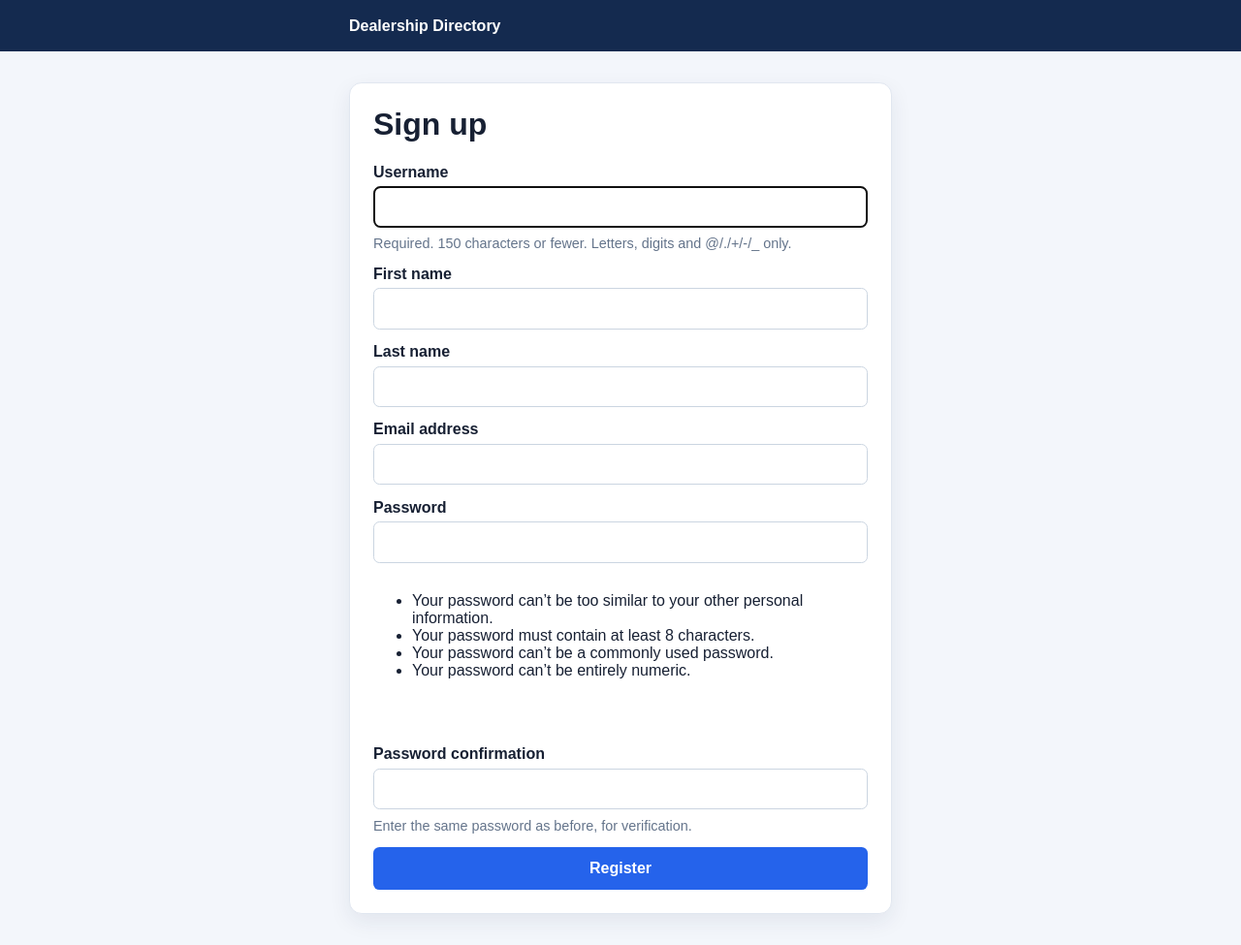
After one commit to priyabhosale87552/xrwvm-fullstack_developer_capstone, a Django app: page /register/ in a window 1280 px wide. The commit adds this page. Shown: the whole page at 97% size. Run offline with Django 5.2, Linux system fonts and the light colour scheme.

```diff
--- a/server/djangoapp/forms.py
+++ b/server/djangoapp/forms.py
@@ -1,6 +1,14 @@
 from django import forms
+from django.contrib.auth import get_user_model
+from django.contrib.auth.forms import UserCreationForm
 
 from .models import Review
+
+
+class RegistrationForm(UserCreationForm):
+    class Meta(UserCreationForm.Meta):
+        model = get_user_model()
+        fields = ("username", "first_name", "last_name", "email")
 
 
 class ReviewForm(forms.ModelForm):
--- a/server/djangoapp/templates/djangoapp/home.html
+++ b/server/djangoapp/templates/djangoapp/home.html
@@ -101,6 +101,7 @@
                     </form>
                 {% else %}
                     <a href="{% url 'web-login' %}">Log in</a>
+                    <a href="{% url 'web-register' %}">Sign up</a>
                 {% endif %}
             </div>
         </div>
--- a/server/djangoapp/templates/djangoapp/login.html
+++ b/server/djangoapp/templates/djangoapp/login.html
@@ -17,6 +17,7 @@
         input { width: 100%; padding: .75rem; border: 1px solid #cbd5e1; border-radius: .4rem; font: inherit; }
         button { padding: .8rem 1rem; border: 0; border-radius: .4rem; background: #2563eb; color: white; font: inherit; font-weight: 700; cursor: pointer; }
         .error { color: #b91c1c; }
+        .signup { margin-bottom: 0; color: #64748b; }
     </style>
 </head>
 <body>
@@ -34,6 +35,7 @@
             </label>
             <button type="submit">Log in</button>
         </form>
+        <p class="signup">New here? <a href="{% url 'web-register' %}">Create an account</a></p>
     </main>
 </body>
 </html>
--- /dev/null
+++ b/server/djangoapp/templates/djangoapp/register.html
@@ -0,0 +1,43 @@
+<!doctype html>
+<html lang="en">
+<head>
+    <meta charset="utf-8">
+    <meta name="viewport" content="width=device-width, initial-scale=1">
+    <title>Sign up | Dealership Directory</title>
+    <style>
+        :root { font-family: Arial, Helvetica, sans-serif; color: #172033; background: #f3f6fb; }
+        * { box-sizing: border-box; }
+        body { margin: 0; }
+        header { padding: 1.1rem max(1.5rem, calc((100% - 560px) / 2)); background: #142a4f; }
+        header a { color: white; font-weight: 700; text-decoration: none; }
+        main { width: min(560px, calc(100% - 2rem)); margin: 2rem auto; padding: 1.5rem; border: 1px solid #e1e7f0; border-radius: .8rem; background: white; box-shadow: 0 8px 22px rgba(20, 42, 79, .08); }
+        h1 { margin-top: 0; }
+        form { display: grid; gap: .9rem; }
+        .field { display: grid; gap: .35rem; }
+        label { font-weight: 700; }
+        input { width: 100%; padding: .7rem; border: 1px solid #cbd5e1; border-radius: .4rem; font: inherit; }
+        button { padding: .8rem 1rem; border: 0; border-radius: .4rem; background: #2563eb; color: white; font: inherit; font-weight: 700; cursor: pointer; }
+        .errorlist, .help { margin: .2rem 0 0; color: #64748b; font-size: .9rem; }
+        .errorlist { color: #b91c1c; }
+    </style>
+</head>
+<body>
+    <header><a href="{% url 'home' %}">Dealership Directory</a></header>
+    <main>
+        <h1>Sign up</h1>
+        <form method="post">
+            {% csrf_token %}
+            {% for field in form %}
+                <div class="field">
+                    <label for="{{ field.id_for_label }}">{{ field.label }}</label>
+                    {{ field }}
+                    {% if field.help_text %}<p class="help">{{ field.help_text|safe }}</p>{% endif %}
+                    {% for error in field.errors %}<p class="errorlist">{{ error }}</p>{% endfor %}
+                </div>
+            {% endfor %}
+            {% for error in form.non_field_errors %}<p class="errorlist">{{ error }}</p>{% endfor %}
+            <button type="submit">Register</button>
+        </form>
+    </main>
+</body>
+</html>
--- a/server/djangoapp/views.py
+++ b/server/djangoapp/views.py
@@ -9,7 +9,7 @@ from django.contrib.auth.decorators import login_required
 from django.views.decorators.csrf import ensure_csrf_cookie
 from django.views.decorators.http import require_GET, require_POST
 
-from .forms import ReviewForm
+from .forms import RegistrationForm, ReviewForm
 from .models import Review
 
 DEALERS = [
@@ -95,6 +95,15 @@ def web_login(request):
     return render(request, "djangoapp/login.html", {"error": error})
 
 
+def web_register(request):
+    form = RegistrationForm(request.POST or None)
+    if request.method == "POST" and form.is_valid():
+        user = form.save()
+        login(request, user)
+        return redirect("home")
+    return render(request, "djangoapp/register.html", {"form": form})
+
+
 @require_POST
 def web_logout(request):
     logout(request)
--- a/server/requirements.txt
+++ b/server/requirements.txt
@@ -1 +1,5 @@
 Django==6.1.2
+dj-database-url==3.1.0
+gunicorn==23.0.0
+psycopg[binary]==3.2.13
+whitenoise==6.9.0
--- a/server/server/urls.py
+++ b/server/server/urls.py
@@ -24,6 +24,7 @@ urlpatterns = [
     path("", views.home, name="home"),
     path("admin/", admin.site.urls),
     path("login/", views.web_login, name="web-login"),
+    path("register/", views.web_register, name="web-register"),
     path("logout/", views.web_logout, name="web-logout"),
     path("dealer/<int:dealer_id>/", views.dealer_detail, name="dealer-detail"),
     path("dealer/<int:dealer_id>/review/", views.post_review, name="post-review"),
```
Also changed, not shown: render.yaml (added, +24 -0 lines), server/djangoapp/tests.py (+18 -0 lines), server/server/settings.py (+35 -8 lines), server/README.md, 2 other files.
